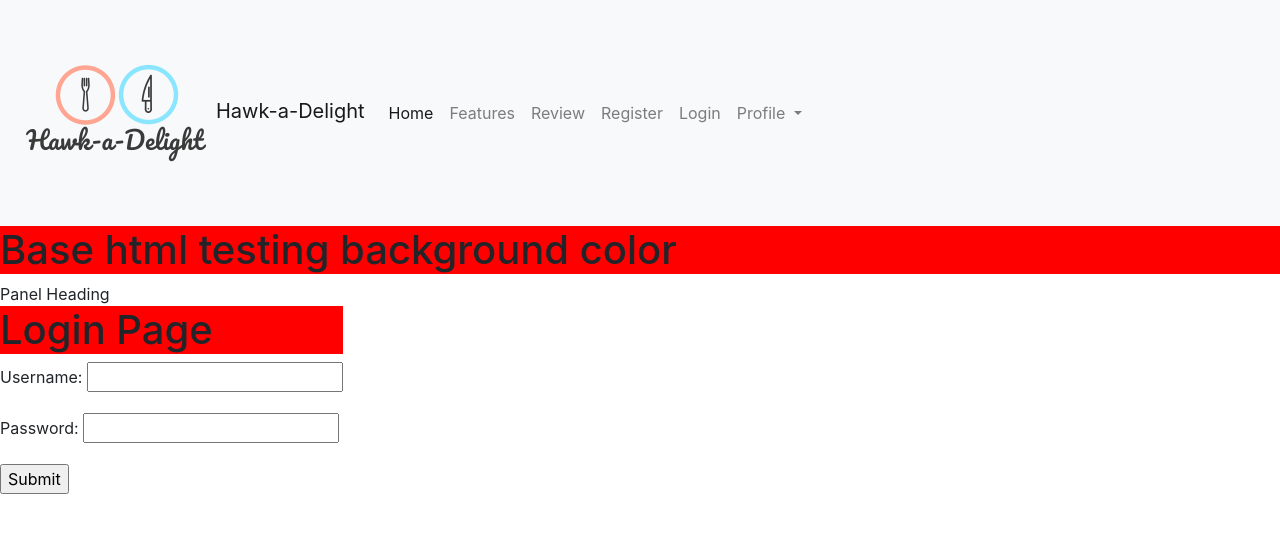
After one commit to WenQingLee/Hawk-a-Delight_Milestone_Project, a Django app: page /login/ in a window 1280 px wide. The commit adds this page. Shown: the top 533 px of the page. Run offline with Django 3.2, Linux system fonts and the light colour scheme; some libraries are stand-ins or nearby versions.

Commit message:
added the login html, view, url and form

```diff
--- /dev/null
+++ b/accounts_app/forms.py
@@ -0,0 +1,6 @@
+from django import forms
+
+class UserLoginForm(forms.Form):
+    """Form to login user"""
+    username = forms.CharField()
+    password = forms.CharField(widget=forms.PasswordInput)
--- /dev/null
+++ b/accounts_app/templates/login.html
@@ -0,0 +1,16 @@
+{% extends 'base.html' %}
+
+{% block title %}Login{% endblock %}
+
+{% block content %}
+
+<h1>Login Page</h1>
+
+<form method='POST'>
+     {% csrf_token %}
+     {{ login_form.as_p }}
+     <input type="submit">
+</form>
+
+
+{% endblock %}
--- a/accounts_app/views.py
+++ b/accounts_app/views.py
@@ -1,12 +1,26 @@
 from django.shortcuts import render, redirect, reverse, HttpResponse
 from django.contrib import auth, messages
+from .forms import UserLoginForm
 
 # Create your views here.
 
+# Show the index page
 def index(request):
-    return render(request, 'index.html')
+    return render(request, "index.html")
 
+# Logs the user out and return to the index page
 def logout(request):
+    """
+    Logs the user out and show a message if it is successful
+    """
     auth.logout(request)
     messages.success(request, "You have successfully logged out")
     return redirect(reverse('index'))
+
+# Show the login page
+def login(request):
+    # Use the UserLoginForm from forms.py
+    login_form=UserLoginForm
+    return render(request, "login.html", {
+        'login_form': login_form
+    })
--- a/hawka_delight_project/urls.py
+++ b/hawka_delight_project/urls.py
@@ -18,13 +18,14 @@ from django.urls import path, include
 from django.views.generic import RedirectView
 from django.views.static import serve
 from .settings import MEDIA_ROOT
-from accounts_app.views import index, logout
+from accounts_app.views import index, logout, login
 from restaurant_app.views import show_test, get_reviews, review_detail, create_edit_review
 
 urlpatterns = [
     path('admin/', admin.site.urls),
     path('', index, name='index'),
     path('logout/', logout, name='logout'),
+    path('login/', login, name='login'),
     path('test/', show_test),
     path('reviews/', get_reviews, name='get_reviews'),
     path("reviews/<pk>", review_detail),
--- a/restaurant_app/templates/reviews.html
+++ b/restaurant_app/templates/reviews.html
@@ -1,4 +1,6 @@
 {% extends 'base.html' %}
+
+{% block title %}Reviews{% endblock %}
 
 {% block content %}
 
--- a/templates/base.html
+++ b/templates/base.html
@@ -7,7 +7,7 @@
     <meta charset="UTF-8">
     <meta name="viewport" content="width=device-width, initial-scale=1.0">
     <meta http-equiv="X-UA-Compatible" content="ie=edge">
-    <title>Document</title>
+    <title>{% block title %}{% endblock %}</title>
 
     <!--Bootstrap CSS-->
     <link rel="stylesheet" href="https://stackpath.bootstrapcdn.com/bootstrap/4.3.1/css/bootstrap.min.css" integrity="sha384-ggOyR0iXCbMQv3Xipma34MD+dH/1fQ784/j6cY/iJTQUOhcWr7x9JvoRxT2MZw1T" crossorigin="anonymous">
@@ -21,7 +21,7 @@
 
     <!--Bootstrap Navbar-->
     <nav class="navbar navbar-expand-lg navbar-light bg-light">
-        <a class="navbar-brand" href="/index"><img src="/media/img/logo.png" alt="Hawk-a-Delight logo">Hawk-a-Delight</a>
+        <a class="navbar-brand" href="{% url 'index' %}"><img src="/media/img/logo.png" alt="Hawk-a-Delight logo">Hawk-a-Delight</a>
         <button class="navbar-toggler" type="button" data-toggle="collapse" data-target="#navbarNavDropdown" aria-controls="navbarNavDropdown" aria-expanded="false" aria-label="Toggle navigation">
     <span class="navbar-toggler-icon"></span>
   </button>
@@ -39,9 +39,12 @@
                 <li class="nav-item">
                     <a class="nav-link" href="#">Register</a>
                 </li>
+                <li class="nav-item">
+                    <a class="nav-link" href="{% url 'login' %}">Login</a>
+                </li>
                 <li class="nav-item dropdown">
                     <a class="nav-link dropdown-toggle" href="#" id="navbarDropdownMenuLink" role="button" data-toggle="dropdown" aria-haspopup="true" aria-expanded="false">
-          Login
+          Profile
         </a>
                     <div class="dropdown-menu" aria-labelledby="navbarDropdownMenuLink">
                         <a class="dropdown-item" href="#">Profile</a>
```
Also changed, not shown: accounts_app/templates/index.html (+6 -2 lines).
